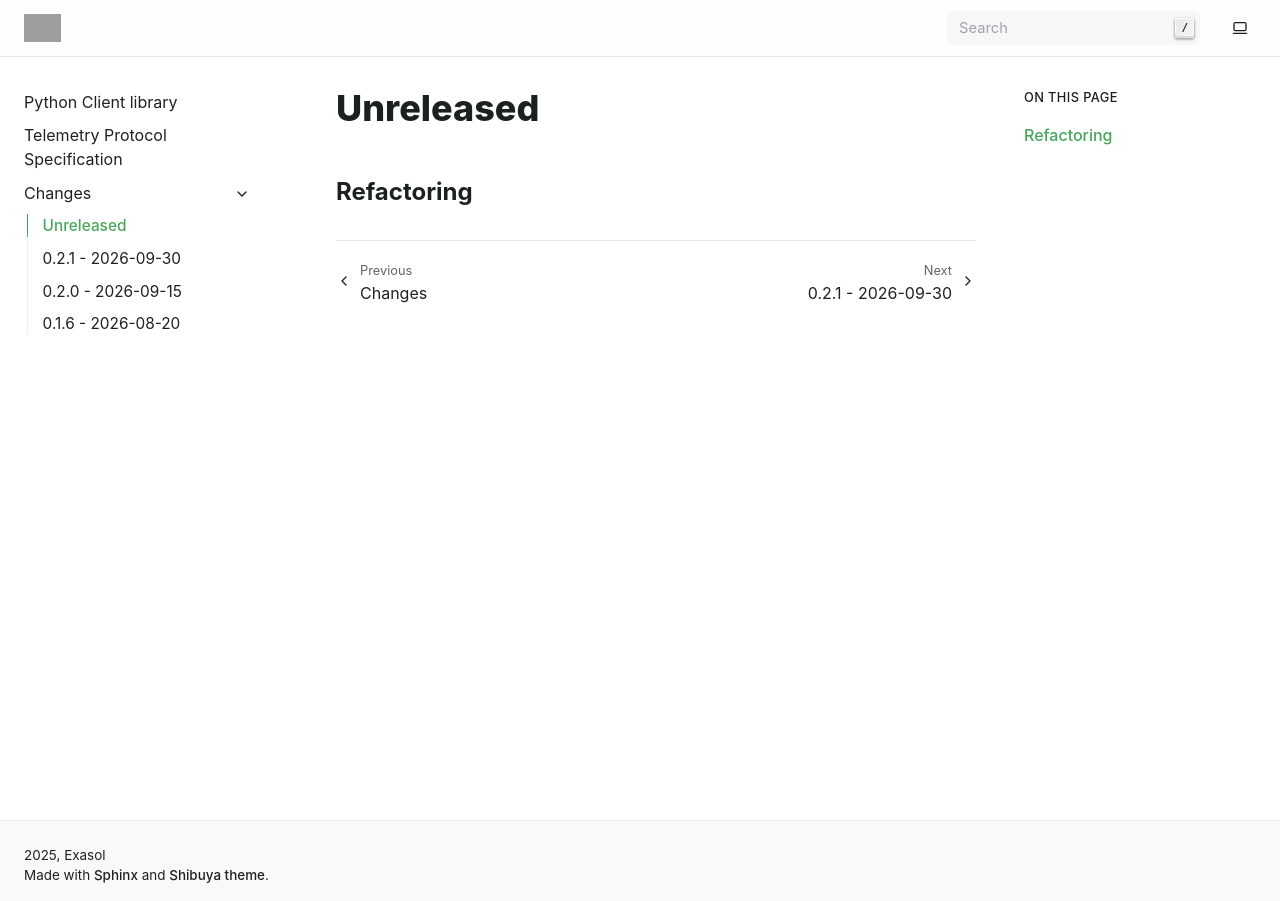
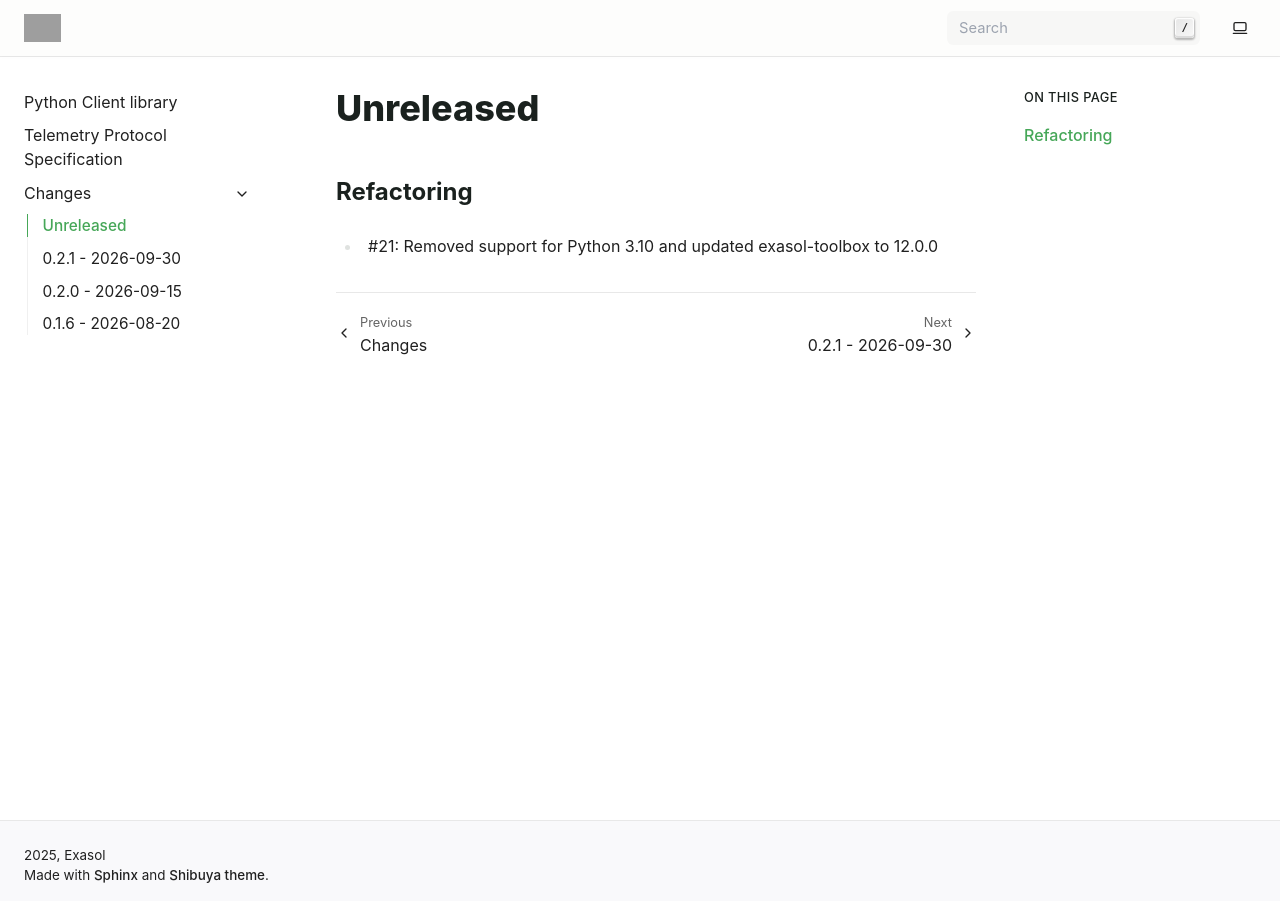
Before and after one commit to exasol/telemetry-client-python, a Sphinx documentation site: the page built from doc/changes/unreleased.md, in a window 1280 px wide. Built offline with Sphinx 7.4.7, drawn with Linux system fonts in a browser that asks for light colours; pages that are not in the unit, such as notebooks, are missing from menus; grey boxes are pictures that could not be loaded.

Commit message:
Add changelog entry

```diff
--- a/doc/changes/unreleased.md
+++ b/doc/changes/unreleased.md
@@ -1,3 +1,5 @@
 # Unreleased
 
 ## Refactoring
+
+* #21: Removed support for Python 3.10 and updated exasol-toolbox to 12.0.0
```
